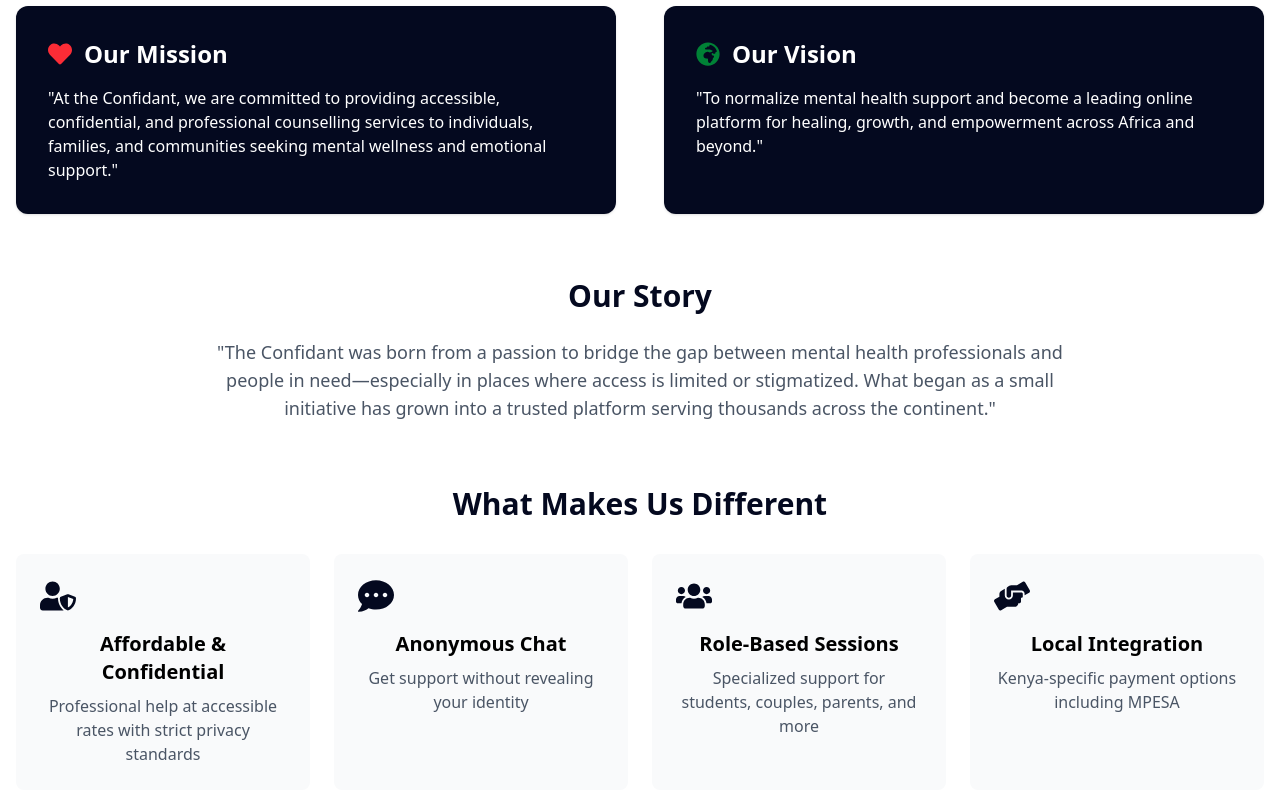
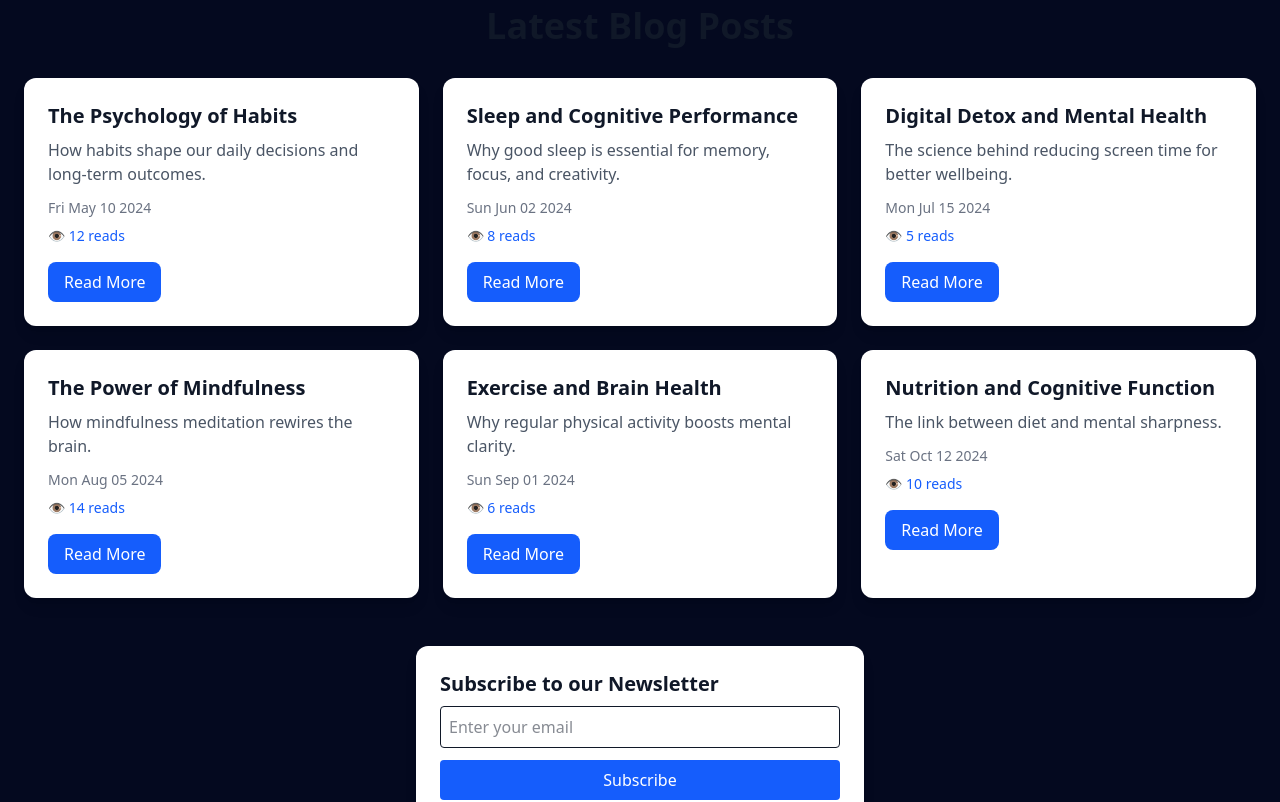
Before and after one commit to primeOmar/theconfidant, a React (Vite) app: page / in a window 1280 px wide. Shown: the part 820-1622 px from the top of the page. Built offline with nearby package versions, Linux system fonts and the light colour scheme; no server answers; a web font is replaced by a local one.

Commit message:
Initial commit - blog + newsletter + backend integration

```diff
--- a/package.json
+++ b/package.json
@@ -10,7 +10,8 @@
   },
   "dependencies": {
     "@tailwindcss/vite": "^4.1.11",
-    "framer-motion": "^12.23.0",
+    "axios": "^1.11.0",
+    "framer-motion": "^12.23.12",
     "react": "^19.1.0",
     "react-datepicker": "^8.4.0",
     "react-dom": "^19.1.0",
--- a/src/App.jsx
+++ b/src/App.jsx
@@ -10,6 +10,7 @@
 import AboutSection from './components/About';
 import Footer from './components/Footer';
 import ContactForm from './components/Contact';
+import BlogSection from './components/BlogSection';
 import BookingForm from './components/BookingForm'; // Assuming this is your booking component
 
 
@@ -19,6 +20,7 @@
       <Navbar />
       <HeroSection />
       <Services />
+      <BlogSection />
       <AboutSection />
       <ContactForm />
       <Footer />
--- /dev/null
+++ b/src/components/BlogSection.jsx
@@ -0,0 +1,153 @@
+import React, { useState } from "react";
+import { motion, AnimatePresence } from "framer-motion";
+
+const BlogSection = () => {
+  // ✅ Dummy research-backed posts
+  const [posts, setPosts] = useState([
+    {
+      _id: "1",
+      title: "The Psychology of Habits",
+      excerpt: "How habits shape our daily decisions and long-term outcomes.",
+      content: "Research from Duke University shows that up to 40% of our daily actions are based on habits, not conscious decisions. Habits can reinforce both positive and negative behavior, and creating 'keystone habits' like regular exercise can lead to broader positive lifestyle changes.",
+      date: "2024-05-10",
+      reads: 12,
+    },
+    {
+      _id: "2",
+      title: "Sleep and Cognitive Performance",
+      excerpt: "Why good sleep is essential for memory, focus, and creativity.",
+      content: "Studies by the National Institutes of Health demonstrate that sleep deprivation impairs working memory and problem-solving abilities. Deep sleep stages are crucial for memory consolidation and neural recovery.",
+      date: "2024-06-02",
+      reads: 8,
+    },
+    {
+      _id: "3",
+      title: "Digital Detox and Mental Health",
+      excerpt: "The science behind reducing screen time for better wellbeing.",
+      content: "Excessive screen time, especially on social media, has been linked to higher rates of anxiety and depression (American Psychological Association). Scheduled digital detoxes are shown to improve focus and reduce stress levels.",
+      date: "2024-07-15",
+      reads: 5,
+    },
+    {
+      _id: "4",
+      title: "The Power of Mindfulness",
+      excerpt: "How mindfulness meditation rewires the brain.",
+      content: "Harvard neuroscientists found that an 8-week mindfulness program increased gray matter density in areas associated with learning, memory, and emotion regulation. Mindfulness practices help reduce stress and enhance focus.",
+      date: "2024-08-05",
+      reads: 14,
+    },
+    {
+      _id: "5",
+      title: "Exercise and Brain Health",
+      excerpt: "Why regular physical activity boosts mental clarity.",
+      content: "According to research published in *PNAS*, aerobic exercise increases hippocampal volume, which is critical for memory formation. Exercise also improves mood by boosting endorphin and dopamine levels.",
+      date: "2024-09-01",
+      reads: 6,
+    },
+    {
+      _id: "6",
+      title: "Nutrition and Cognitive Function",
+      excerpt: "The link between diet and mental sharpness.",
+      content: "A Mediterranean diet rich in omega-3 fatty acids, antioxidants, and whole grains has been correlated with lower risk of cognitive decline and Alzheimer's disease. Diet impacts not just physical but also mental resilience.",
+      date: "2024-10-12",
+      reads: 10,
+    },
+  ]);
+
+  const [selectedPost, setSelectedPost] = useState(null);
+  const [email, setEmail] = useState("");
+  const [message, setMessage] = useState("");
+
+  // ✅ Newsletter form (still functional, but can later connect to backend)
+  const handleSubscribe = async (e) => {
+    e.preventDefault();
+    // Placeholder — replace with API call later
+    setMessage("Subscribed successfully!");
+    setEmail("");
+  };
+
+  // ✅ Handle Read More (increments local read count)
+  const handleReadMore = (post) => {
+    setSelectedPost(post);
+    setPosts((prev) =>
+      prev.map((p) =>
+        p._id === post._id ? { ...p, reads: p.reads + 1 } : p
+      )
+    );
+  };
+
+  return (
+    <section className="py-16 px-6 bg-dark-500 text-gray-900">
+      <h2 className="text-4xl font-bold text-center mb-8">Latest Blog Posts</h2>
+
+      {/* Blog Grid */}
+      <div className="grid grid-cols-1 md:grid-cols-2 lg:grid-cols-3 gap-6">
+        {posts.map((post) => (
+          <motion.div key={post._id} className="bg-white rounded-xl shadow-lg p-6">
+            <h3 className="text-xl font-semibold mb-2">{post.title}</h3>
+            <p className="text-gray-600 mb-3">{post.excerpt}</p>
+            <p className="text-sm text-gray-500 mb-2">
+              {new Date(post.date).toDateString()}
+            </p>
+            <p className="text-sm text-blue-600">👁 {post.reads} reads</p>
+            <button
+              onClick={() => handleReadMore(post)}
+              className="mt-4 px-4 py-2 bg-blue-600 text-white rounded-lg"
+            >
+              Read More
+            </button>
+          </motion.div>
+        ))}
+      </div>
+
+      {/* Newsletter Section */}
+      <div className="mt-12 bg-white p-6 rounded-xl shadow-lg max-w-md mx-auto">
+        <h3 className="text-xl font-bold mb-2">Subscribe to our Newsletter</h3>
+        <form onSubmit={handleSubscribe}>
+          <input
+            type="email"
+            placeholder="Enter your email"
+            value={email}
+            onChange={(e) => setEmail(e.target.value)}
+            required
+            className="w-full p-2 border rounded mb-3"
+          />
+          <button type="submit" className="w-full bg-blue-600 text-white p-2 rounded">
+            Subscribe
+          </button>
+        </form>
+        {message && <p className="mt-2 text-sm text-green-600">{message}</p>}
+      </div>
+
+      {/* Modal */}
+      <AnimatePresence>
+        {selectedPost && (
+          <motion.div
+            className="fixed inset-0 bg-black bg-opacity-70 flex justify-center items-center p-6 z-50"
+            initial={{ opacity: 0 }}
+            animate={{ opacity: 1 }}
+            exit={{ opacity: 0 }}
+          >
+            <motion.div
+              className="bg-gray-900 text-gray-100 rounded-xl shadow-lg p-6 max-w-2xl w-full overflow-y-auto max-h-[90vh]"
+              initial={{ scale: 0.9 }}
+              animate={{ scale: 1 }}
+              exit={{ scale: 0.9 }}
+            >
+              <h2 className="text-2xl font-bold mb-4">{selectedPost.title}</h2>
+              <p className="whitespace-pre-line">{selectedPost.content}</p>
+              <button
+                onClick={() => setSelectedPost(null)}
+                className="mt-4 bg-red-600 text-white px-4 py-2 rounded"
+              >
+                Close
+              </button>
+            </motion.div>
+          </motion.div>
+        )}
+      </AnimatePresence>
+    </section>
+  );
+};
+
+export default BlogSection;
--- a/src/components/Navbar.jsx
+++ b/src/components/Navbar.jsx
@@ -18,7 +18,7 @@
 
     const navLinks = (
         <ul className='font-medium flex flex-col md:flex-row lg:space-x-6 sm:space-x-4 space-y-2 md:space-y-0 p-4 md:p-0'>
-            {['home', 'services', 'about'].map((section) => (
+            {['home', 'Blog', 'about'].map((section) => (
                 <li key={section}>
                     <a
                         href={`#${section}`}
```
Also changed, not shown: 1 other file (tests, documents, lock files or other folders).
